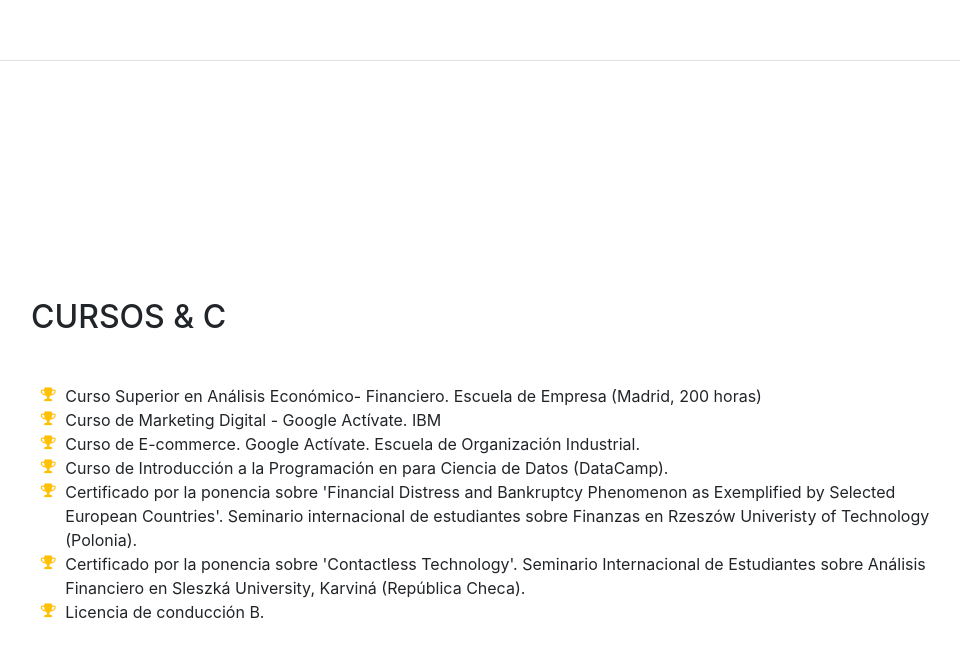
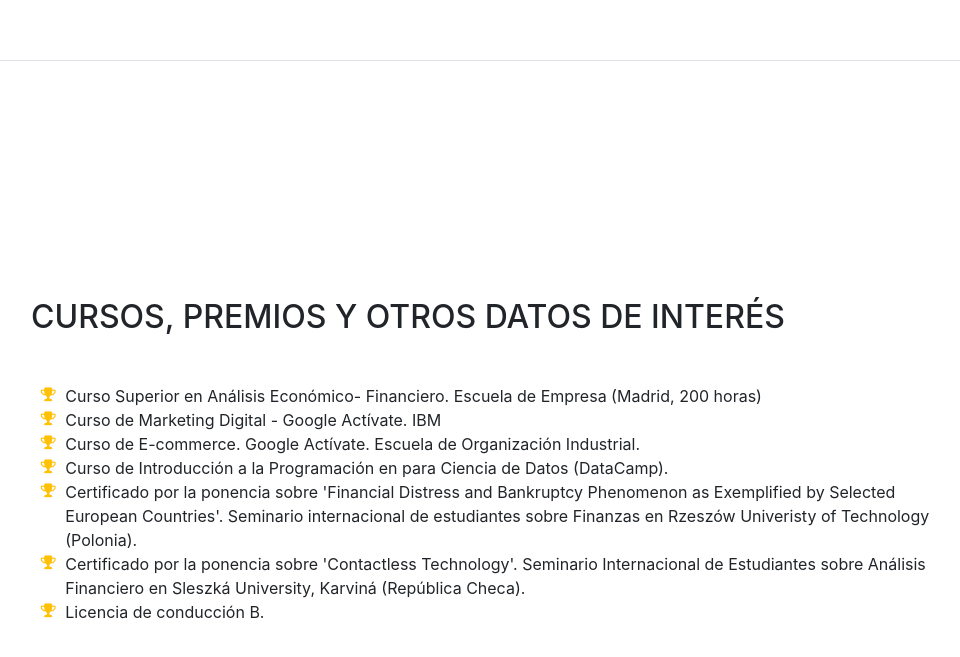
Before and after one commit to gabenrrod/cv-gabriel-enriquez, a website with bundled scripts: page index.html in a window 1280 px wide. Shown: the part 4242-4899 px from the top of the page, without its empty margins (289-1249 px from the left). Built offline with nearby package versions, Linux system fonts and the light colour scheme; a web font is replaced by a local one.

Commit message:
Update index.html

```diff
--- a/index.html
+++ b/index.html
@@ -227,7 +227,7 @@
 
       <section class="resume-section p-3 p-lg-5 d-flex flex-column" id="Cursos, Premios y Otros datos de interés">
         <div class="my-auto">
-          <h2 class="mb-5">Cursos &amp; C</h2>
+          <h2 class="mb-5">Cursos, Premios y Otros datos de interés</h2>
           <ul class="fa-ul mb-0">
             <li>
               <i class="fa-li fa fa-trophy text-warning"></i>
```
